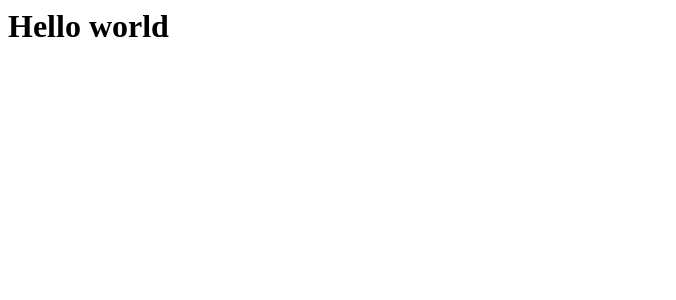
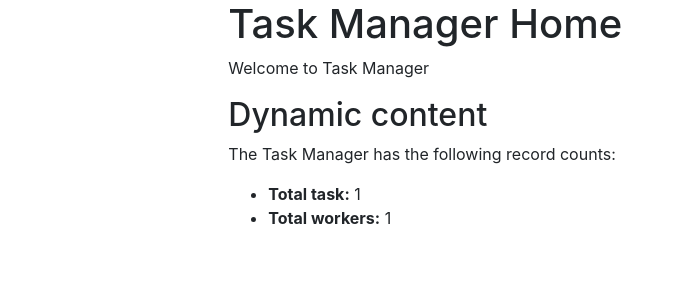
Before and after one commit to Olexii-Babii/task-manager, a Django app: page / in a window 1280 px wide. Shown: the top 300 px of the page, without its empty margins (0-676 px from the left). Run offline with Django 5.2, Linux system fonts and the light colour scheme; tables that the repository leaves empty hold one stand-in row (values such as "Sample post").

Commit message:
create index template and update index func in views

```diff
--- a/manager/views.py
+++ b/manager/views.py
@@ -6,4 +6,8 @@ from .models import Worker, Task
 def index(request) -> HttpResponse:
     num_workers = get_user_model().objects.count()
     num_tasks = Task.objects.count()
-    return HttpResponse("<h1>Hello world<h1/>")
+    context = {
+        "num_workers": num_workers,
+        "num_tasks": num_tasks,
+    }
+    return render(request, "manager/index.html", context)
--- a/templates/base.html
+++ b/templates/base.html
@@ -2,7 +2,7 @@
 <html lang="en">
 
 <head>
-  {% block title %}<title>Taxi Service</title>{% endblock %}
+  {% block title %}<title>Task Manager</title>{% endblock %}
   <meta charset="utf-8">
   <meta name="viewport" content="width=device-width, initial-scale=1">
   <link rel="stylesheet"
--- /dev/null
+++ b/templates/manager/index.html
@@ -0,0 +1,13 @@
+{% extends "base.html" %}
+{% block content %}
+  <h1>Task Manager Home</h1>
+  <p>Welcome to Task Manager</p>
+  <h2>Dynamic content</h2>
+  <p>The Task Manager has the following record counts:</p>
+  <ul>
+    <li><strong>Total task:</strong> {{ num_tasks }}</li>
+    <li><strong>Total workers:</strong> {{ num_workers }}</li>
+  </ul>
+
+
+{% endblock %}
```
